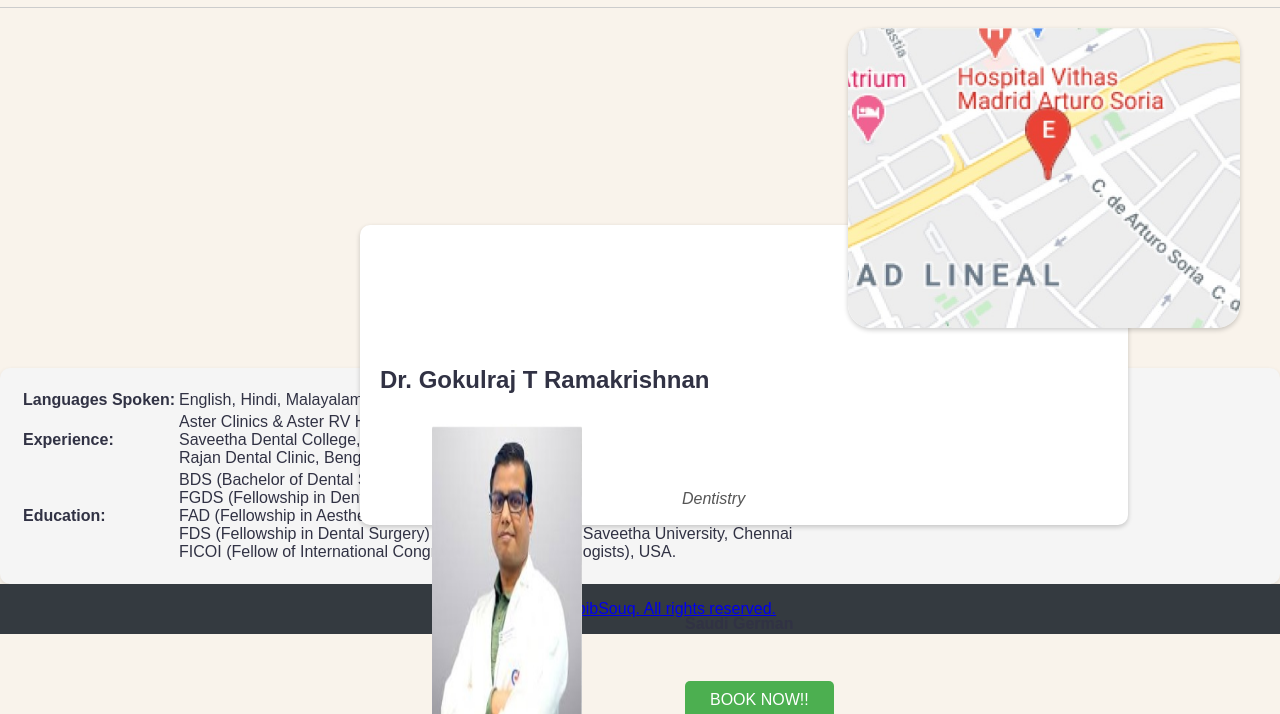
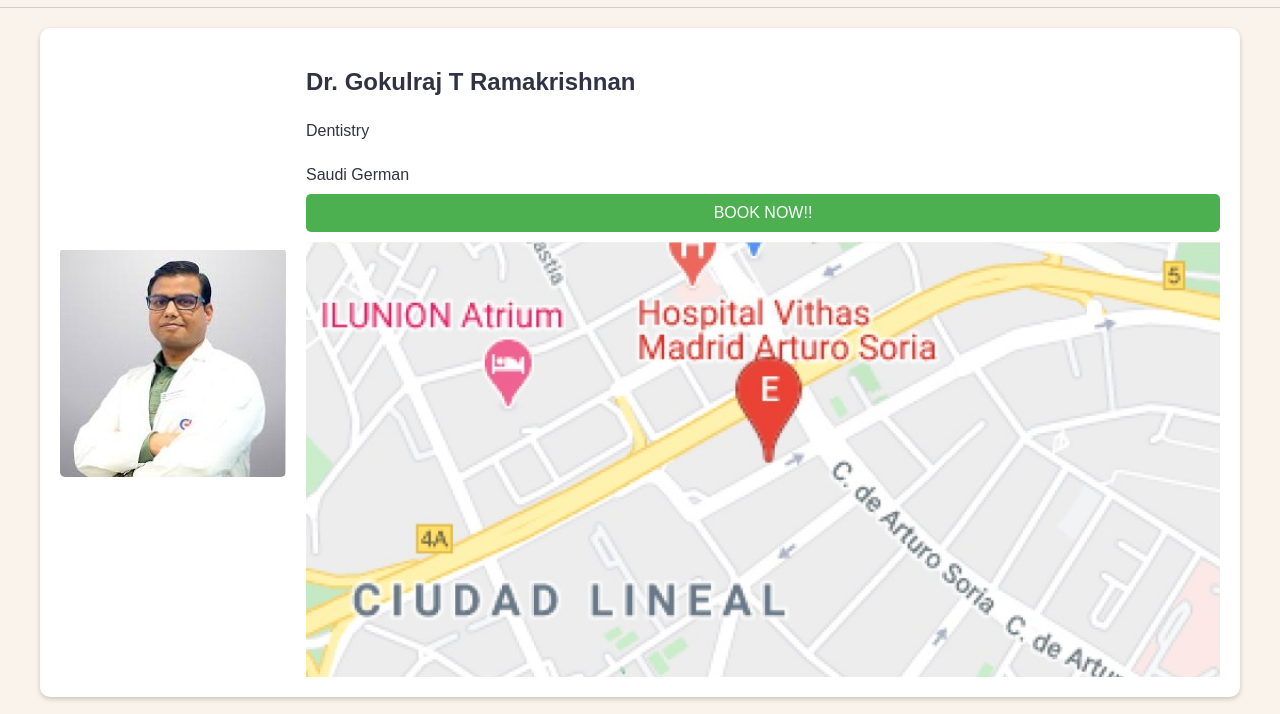
Before and after one commit to aqeelaman/tabibsouq, a website: page Frontend/html/doctorinfo.html in a window 1280 px wide. Shown: the part 70-784 px from the top of the page. Drawn offline with Linux system fonts and the light colour scheme.

Commit message:
page css

```diff
--- a/Frontend/css/doctorinfo.css
+++ b/Frontend/css/doctorinfo.css
@@ -1,134 +1,85 @@
 /* Main content styles */
 .content {
-    display: flex;
-    max-width: 1200px; /* Adjust this as needed */
-    margin: 0 auto; /* Centers the content on the page */
+    display: flex; /* Use flexbox to layout children */
+    max-width: 1200px; /* Adjust to control the maximum width */
+    margin: auto; /* Centers the content on the page */
     padding: 20px;
-    gap: 20px; /* This will create space between the doctor-info and the map-container */
+    flex-wrap: wrap; /* Allows items to wrap as needed */
 }
 
+/* Doctor info container */
 .doctor-info {
-    display: flex;
-    flex-basis: 65%;
-    align-items: center;
+    display: flex; /* Use flexbox to layout children */
+    align-items: center; /* Align items vertically */
+    justify-content: space-between; /* Space between the items */
     background: #ffffff;
     padding: 20px;
     border-radius: 10px;
     box-shadow: 0 2px 5px rgba(0,0,0,0.2);
-    flex-grow: 1;
-    margin-right: 20px;
-    position: absolute;
-    top: 197px;
-    left: 320px;
+    width: 100%; /* Take full width of the container */
 }
 
+/* Doctor image styling */
 .doctor-image {
-    max-width: 150px;
+    flex: 0 0 200px; /* Do not grow or shrink, fixed width */
     border-radius: 5px;
-    margin-right: 20px;
-    position: absolute;
-    top: 199px;
-    left: 72px;
-    width: 237px;
-    height: 329px;
+    margin-right: 20px; /* Space between image and details */
 }
 
+/* Information about the doctor */
 .info {
-    flex-grow: 2;
+    flex: 1; /* Grow to use available space */
+    text-align: left; /* Align text to the left */
+    display: flex; /* Use flexbox for the layout */
+    flex-direction: column; /* Stack info items vertically */
+    justify-content: center; /* Center items vertically */
 }
 
-.info h2 {
-    font-size: 1.5em;
-    margin-bottom: 5px;
+/* Styling for headings and buttons */
+.info h2, .speciality, .location, .book-button {
+    margin-bottom: 10px; /* Consistent spacing */
 }
 
-.speciality {
-    font-style: italic;
-    color: #555;
-    margin-bottom: 10px;
-    position: absolute;
-    top: 249px;
-    left: 322px;
+/* Star ratings */
+.stars {
+    display: flex; /* Use flexbox to layout stars */
+    align-items: center; /* Align stars vertically */
 }
 
-.stars {
+/* Placeholder for star icons (replace with actual icons or images) */
+.star-icon {
     color: #e6b800;
-    margin-bottom: 10px;
+    margin-right: 4px; /* Small space between stars */
+    /* Add content for stars, e.g., using FontAwesome or text */
 }
 
-.location {
-    font-weight: bold;
-    margin-bottom: 15px;
-    position: absolute;
-    top: 374px;
-    left: 325px;
-}
-
+/* Book button styling */
 .book-button {
     background-color: #4CAF50;
-    color: #fff;
+    color: white;
     padding: 10px 25px;
     font-size: 1em;
     border: none;
     border-radius: 5px;
     cursor: pointer;
     transition: background-color 0.3s ease;
-    position: absolute;
-    top: 456px;
-    left: 325px;
 }
 
 .book-button:hover {
     background-color: #367c39;
 }
 
+/* Map container */
 .map-container {
-    width: 35%;
-    height: 300px;
-    flex-basis: 35%; /* Adjust this as needed to fit the content area */
-    border-radius: 23px; /* Updated to the requested border-radius */
-    overflow: hidden; /* This will make sure the image respects the border-radius */
-    box-shadow: 0 2px 5px rgba(0,0,0,0.2);/
+    flex: 0 0 300px; /* Do not grow or shrink, fixed width */
+    height: auto; /* Adjust height automatically */
+    border-radius: 23px;
+    overflow: hidden; /* Keeps the image within the border-radius */
+    box-shadow: 0 2px 5px rgba(0,0,0,0.2);
 }
 
+/* Map styling */
 #map {
-    width: 100%;
-    height: 100%;
-    background: url('../images/map.jpeg') no-repeat center center;
-    background-size: cover;
-    border-radius: 23px;
+    width: 100%; /* Full width of its container */
+    height: auto; /* Adjust height automatically */
 }
-
-#map img {
-    width: 460px;
-    height: 332px;
-    position: absolute;
-    top: 196px;
-    left: 1010px;
-}
-
-.doctor-details {
-    background: #f5f5f5; /* A light gray background to differentiate sections */
-    padding: 20px;
-    border-radius: 10px;
-    box-shadow: 0 2px 5px rgba(0,0,0,0.1);
-    margin-top: 20px;
-}
-
-.details-section {
-    margin-bottom: 20px;
-}
-
-.details-section h3 {
-    color: #333; /* Darker text for headings */
-    margin-bottom: 10px;
-}
-
-.details-section p,
-.details-section ul {
-    color: #555; /* Lighter text for content */
-}
-
-.details-section ul {
-    list-style-position: inside; /* Bullets inside to match the padding */
-}
--- a/Frontend/html/doctorinfo.html
+++ b/Frontend/html/doctorinfo.html
@@ -43,14 +43,11 @@
                     </div>
                     <p class="location">Saudi German</p>
                     <button class="book-button">BOOK NOW!!</button>
+                    <img id="map" src="../images/map.jpeg" alt="Map">
+
                 </div>
             </section>
-            <section class="map-container" style="position: relative">
-                        <!-- Map code will go here    -->
-                <div id="map">
-                    <img src="../images/map.jpeg" alt="Map">
-                </div>
-            </section>
+
         </div>
 
         <div class="doctor-details">
```
